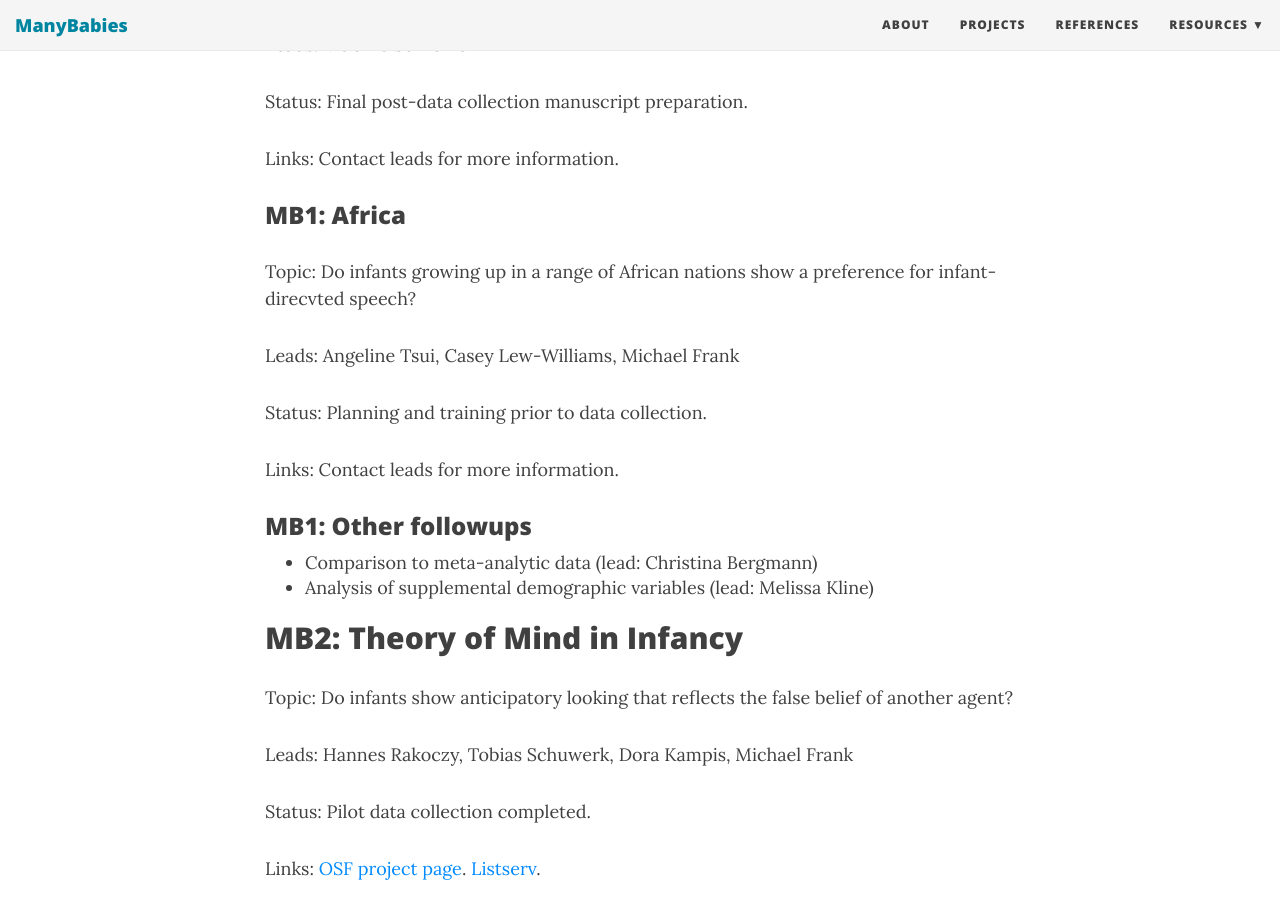
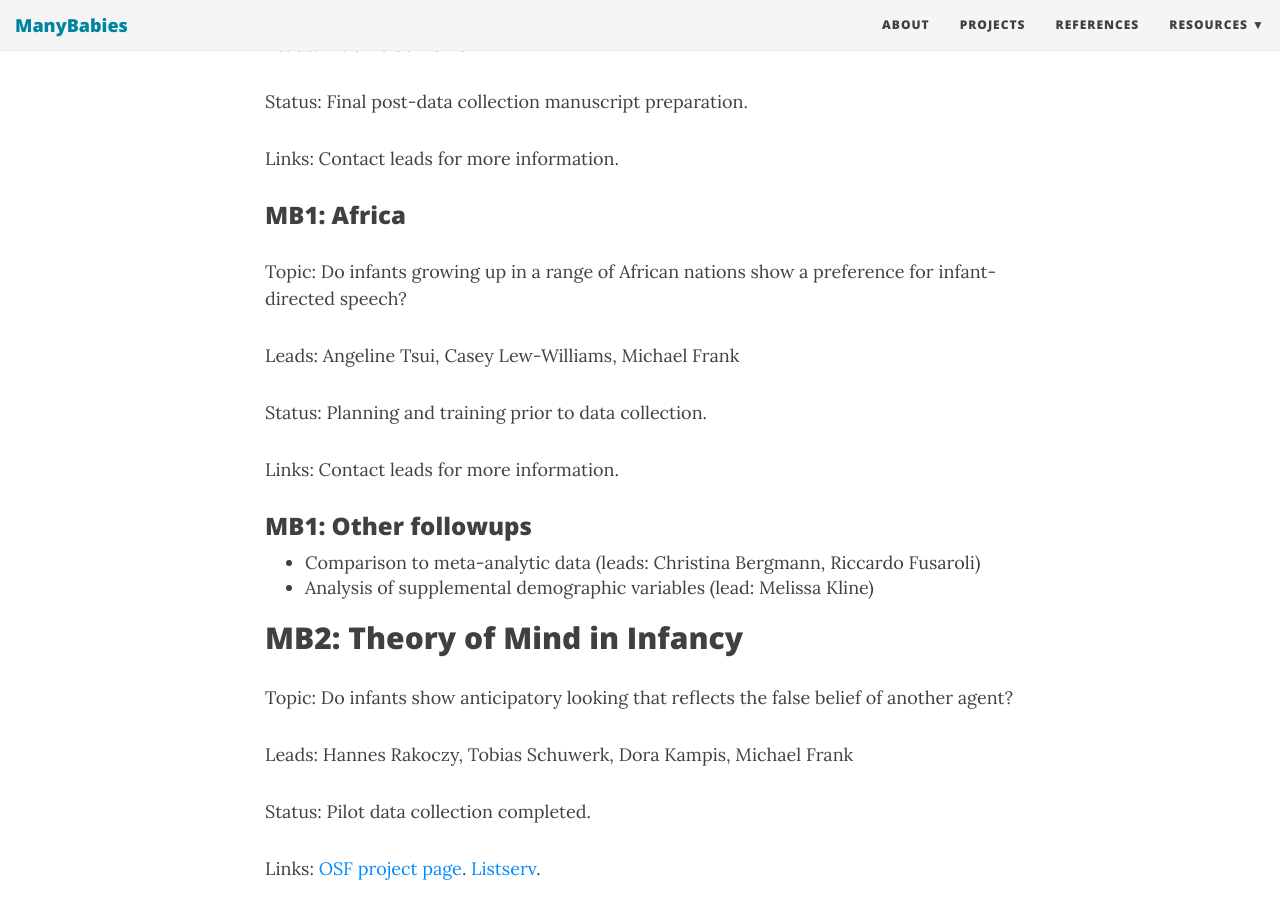
Before and after one commit to manybabies/manybabies.github.io, a Jekyll site: the page built from projects.md, in a window 1280 px wide and 900 px high, scrolled down 1927 px. Built offline with Jekyll 4.4.1, drawn with Linux system fonts in a browser that asks for light colours; nearby versions of some CDN libraries.

Commit message:
Typo fix, add spin-off lead

```diff
--- a/projects.md
+++ b/projects.md
@@ -64,7 +64,7 @@ Links: Contact leads for more information.
 
 ### MB1: Africa
 
-Topic: Do infants growing up in a range of African nations show a preference for infant-direcvted speech?
+Topic: Do infants growing up in a range of African nations show a preference for infant-directed speech?
 
 Leads: Angeline Tsui, Casey Lew-Williams, Michael Frank
 
@@ -74,7 +74,7 @@ Links: Contact leads for more information.
 
 ### MB1: Other followups
 
-* Comparison to meta-analytic data (lead: Christina Bergmann)
+* Comparison to meta-analytic data (leads: Christina Bergmann, Riccardo Fusaroli)
 * Analysis of supplemental demographic variables (lead: Melissa Kline)
 
 ## MB2: Theory of Mind in Infancy
```
